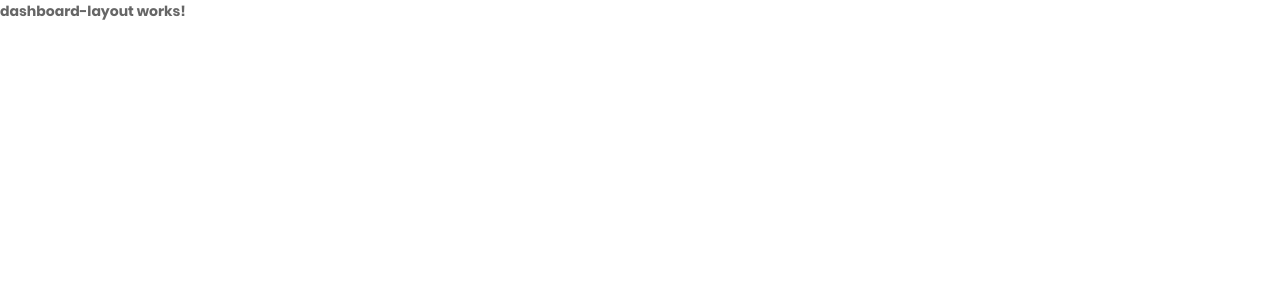
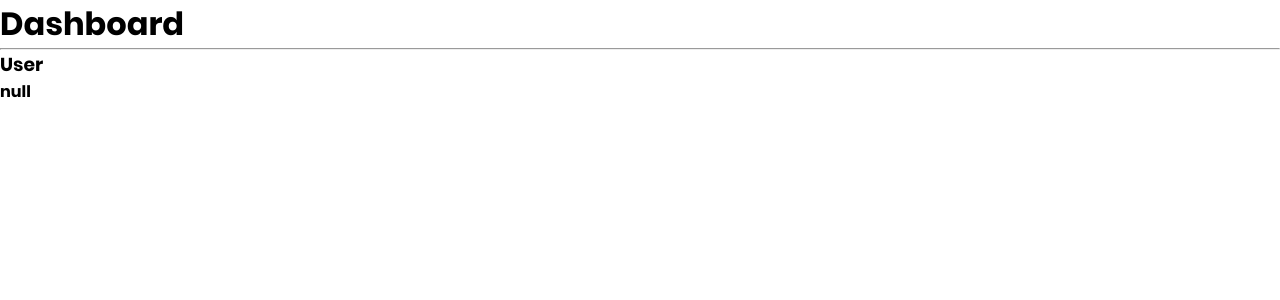
Before and after one commit to Andy-Castle/13-authApp, an Angular app: page /dashboard in a window 1280 px wide. Shown: the top 300 px of the page. Built offline with nearby package versions, Linux system fonts and the light colour scheme.

Commit message:
se creo el function guard, y se mostro la info del usuario cuando este hace login y se redirige al dashboard

```diff
--- a/src/app/app-routing.module.ts
+++ b/src/app/app-routing.module.ts
@@ -1,5 +1,6 @@
 import { NgModule } from '@angular/core';
 import { RouterModule, Routes } from '@angular/router';
+import { isAuthenticatedGuard } from './auth/guards/is-authenticated.guard';
 
 const routes: Routes = [
   {
@@ -9,7 +10,7 @@ const routes: Routes = [
   },
   {
     path: 'dashboard',
-    //guards
+    canActivate: [isAuthenticatedGuard],
     loadChildren: () =>
       import('./dashboard/dashboard.module').then((m) => m.DashboardModule),
   },
--- /dev/null
+++ b/src/app/auth/guards/is-authenticated.guard.ts
@@ -0,0 +1,8 @@
+import { CanActivateFn } from '@angular/router';
+
+export const isAuthenticatedGuard: CanActivateFn = (route, state) => {
+
+  console.log('isAuthenticatedGuard', { route, state });
+
+  return true;
+};
--- a/src/app/auth/pages/login-page/login-page.component.ts
+++ b/src/app/auth/pages/login-page/login-page.component.ts
@@ -2,6 +2,7 @@ import { Component, inject } from '@angular/core';
 import { FormBuilder, FormGroup, Validators } from '@angular/forms';
 import { AuthService } from '../../services/auth.service';
 import Swal from 'sweetalert2';
+import { Router } from '@angular/router';
 
 @Component({
   templateUrl: './login-page.component.html',
@@ -10,6 +11,7 @@ import Swal from 'sweetalert2';
 export class LoginPageComponent {
   private fb = inject(FormBuilder);
   private authServices = inject(AuthService);
+  private router = inject(Router);
 
   public myForm: FormGroup = this.fb.group({
     email: ['', [Validators.required, Validators.email]],
@@ -25,7 +27,8 @@ export class LoginPageComponent {
     // });
 
     this.authServices.login(email, password).subscribe({
-      next: () => console.log('todo bien'),
+      next: () => this.router.navigateByUrl('/dashboard'),
+      // console.log('todo bien'),
       error: (message) => {
         // console.log({ loginerror: message });
         Swal.fire('Error', message, 'error');
--- a/src/app/auth/services/auth.service.ts
+++ b/src/app/auth/services/auth.service.ts
@@ -16,8 +16,8 @@ export class AuthService {
   private _authStatus = signal<AuthStatus>(AuthStatus.checking);
 
   //! Algo al mundo exterior
-  public currentUser = computed(() => this._currentUser);
-  public authStatus = computed(() => this._authStatus);
+  public currentUser = computed(() => this._currentUser());
+  public authStatus = computed(() => this._authStatus());
 
   constructor() {}
 
@@ -31,7 +31,7 @@ export class AuthService {
         this._currentUser.set(user);
         this._authStatus.set(AuthStatus.authenticated);
         localStorage.setItem('token', token);
-        console.log({ user, token });
+        // console.log({ user, token });
       }),
       map(() => true),
 
--- a/src/app/dashboard/layouts/dashboard-layout/dashboard-layout.component.html
+++ b/src/app/dashboard/layouts/dashboard-layout/dashboard-layout.component.html
@@ -1 +1,5 @@
-<p>dashboard-layout works!</p>
+<h1>Dashboard</h1>
+<hr />
+
+<h3>User</h3>
+<pre>{{ user() | json }}</pre>
--- a/src/app/dashboard/layouts/dashboard-layout/dashboard-layout.component.ts
+++ b/src/app/dashboard/layouts/dashboard-layout/dashboard-layout.component.ts
@@ -1,9 +1,17 @@
-import { Component } from '@angular/core';
+import { Component, computed, inject } from '@angular/core';
+import { AuthService } from 'src/app/auth/services/auth.service';
 
 @Component({
   templateUrl: './dashboard-layout.component.html',
-  styleUrls: ['./dashboard-layout.component.css']
+  styleUrls: ['./dashboard-layout.component.css'],
 })
 export class DashboardLayoutComponent {
+  private authService = inject(AuthService);
 
+  /*Este de abajo es el mismo que el get del user */
+  public user = computed(() => this.authService.currentUser());
+
+  // get user() {
+  //   return this.authService.currentUser();
+  // }
 }
```
